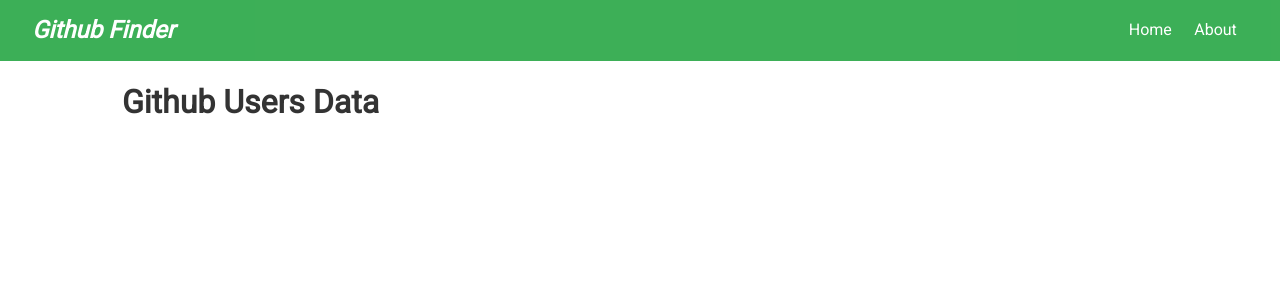
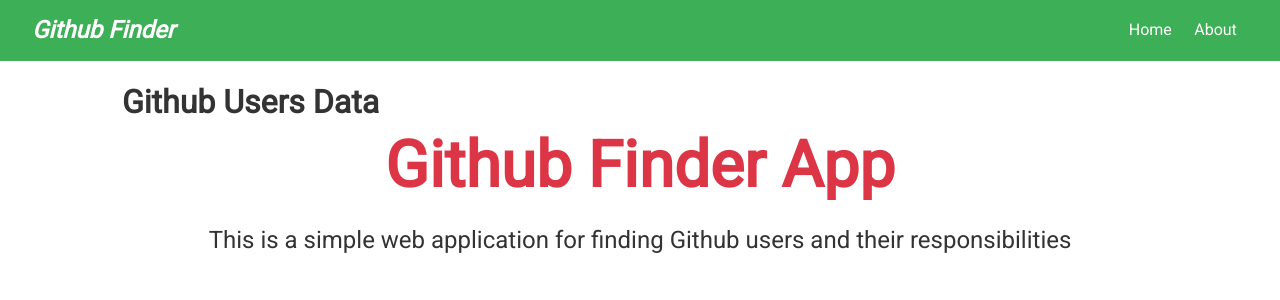
Before and after one commit to Yam532004/invidial-project, a React (Create React App) app: page /about in a window 1280 px wide. Shown: the top 300 px of the page. Built offline with nearby package versions, Linux system fonts and the light colour scheme.

Commit message:
finish about-notfound component

```diff
--- a/src/App.js
+++ b/src/App.js
@@ -7,21 +7,10 @@
 import "./App.css";
 import { Navbar } from "./components/layout/Navbar";
 import { Search } from "./components/users/Search";
+import About from "./components/pages/About";
+import NotFound from "./components/pages/NotFound";
 
 function App() {
-  // const [users, setUsers] = useState([]);
-
-  // useEffect(() => {
-  //   const fetchData = async () => {
-  //     try {
-  //       const response = await axios.get("https://api.github.com/users");
-  //       setUsers(response.data);
-  //     } catch (error) {
-  //       console.log("Error fetching data: ", error);
-  //     }
-  //   };
-  //   fetchData();
-  // }, []);
   return (
     <div className="App">
       <Router>
@@ -30,6 +19,8 @@
           <h1>Github Users Data</h1>
           <Switch>
             <Route exact path="/" component={Search} />
+            <Route exact path="/about" component={About}></Route>
+            <Route exact path="/*" component={NotFound}></Route>
           </Switch>
         </div>
       </Router>
--- a/src/components/layout/Navbar.js
+++ b/src/components/layout/Navbar.js
@@ -1,4 +1,5 @@
 import React from "react";
+import { Link } from "react-router-dom/cjs/react-router-dom.min";
 
 export const Navbar = () => {
   return (
@@ -8,8 +9,8 @@
       </h1>
       <ul>
         <li>
-          <a href="/">Home</a>
-          <a href="/about">About</a>
+          <Link to="/">Home</Link>
+          <Link to="/about">About</Link>
         </li>
       </ul>
     </nav>
--- /dev/null
+++ b/src/components/pages/About.js
@@ -0,0 +1,15 @@
+import React from "react";
+
+const About = () =>{
+    return(
+        <div className="all-center">
+            <div className="textclass">
+                <h1 className="x-large text-primary">Github Finder App</h1>
+                <p className="lead">
+                    This is a simple web application for finding Github users and their responsibilities
+                </p>
+            </div>
+        </div>
+    )
+}
+export default About;
--- /dev/null
+++ b/src/components/pages/NotFound.js
@@ -0,0 +1,13 @@
+import React from "react";
+
+const NotFound = () => {
+  return (
+    <div className="all-center">
+      <h1 className="x-large text-danger">404 - Page Not Found</h1>
+      <p className="lead">
+        Sorry, the page you are looking for does not exits.
+      </p>
+    </div>
+  );
+};
+export default NotFound;
```
